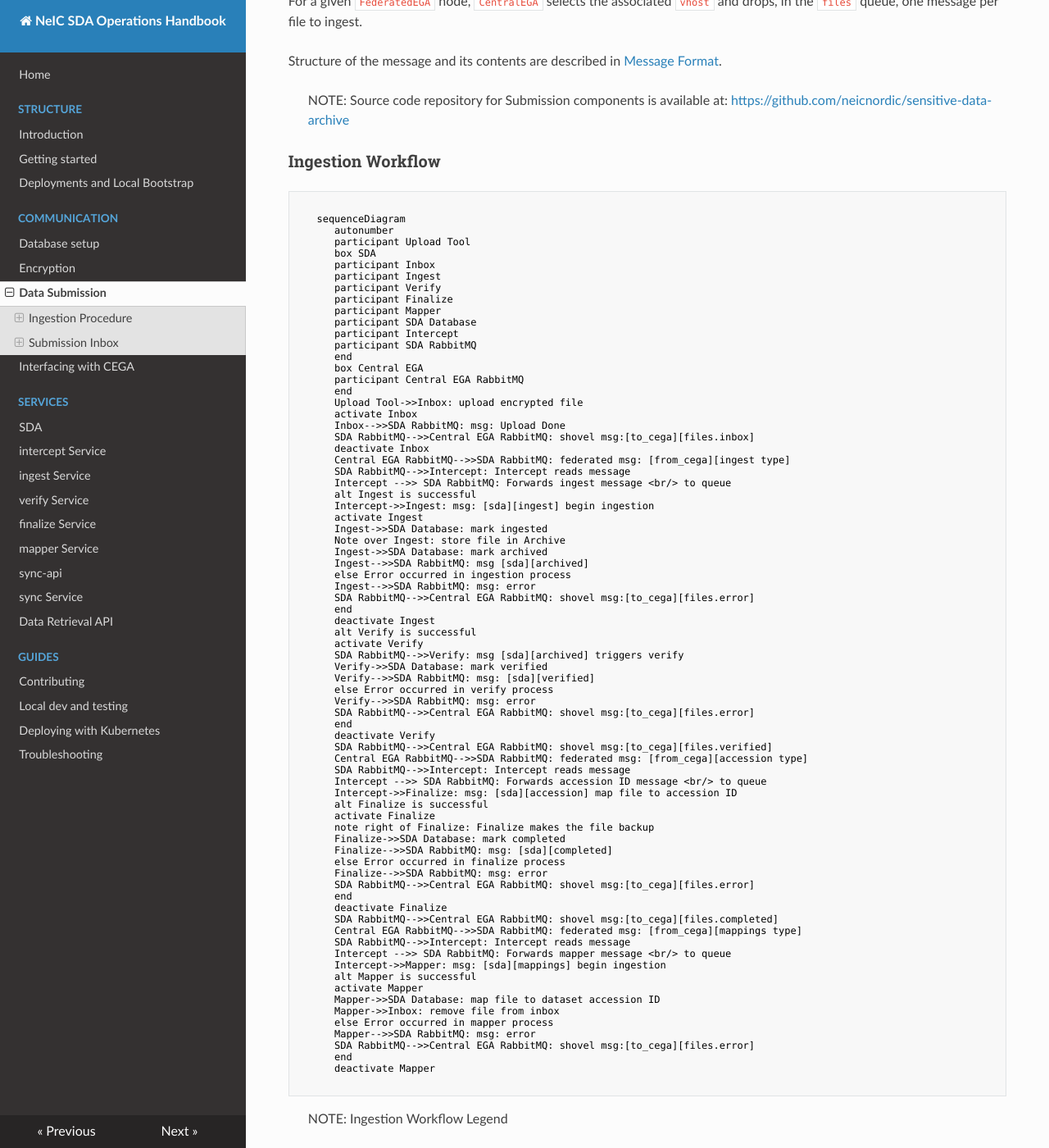
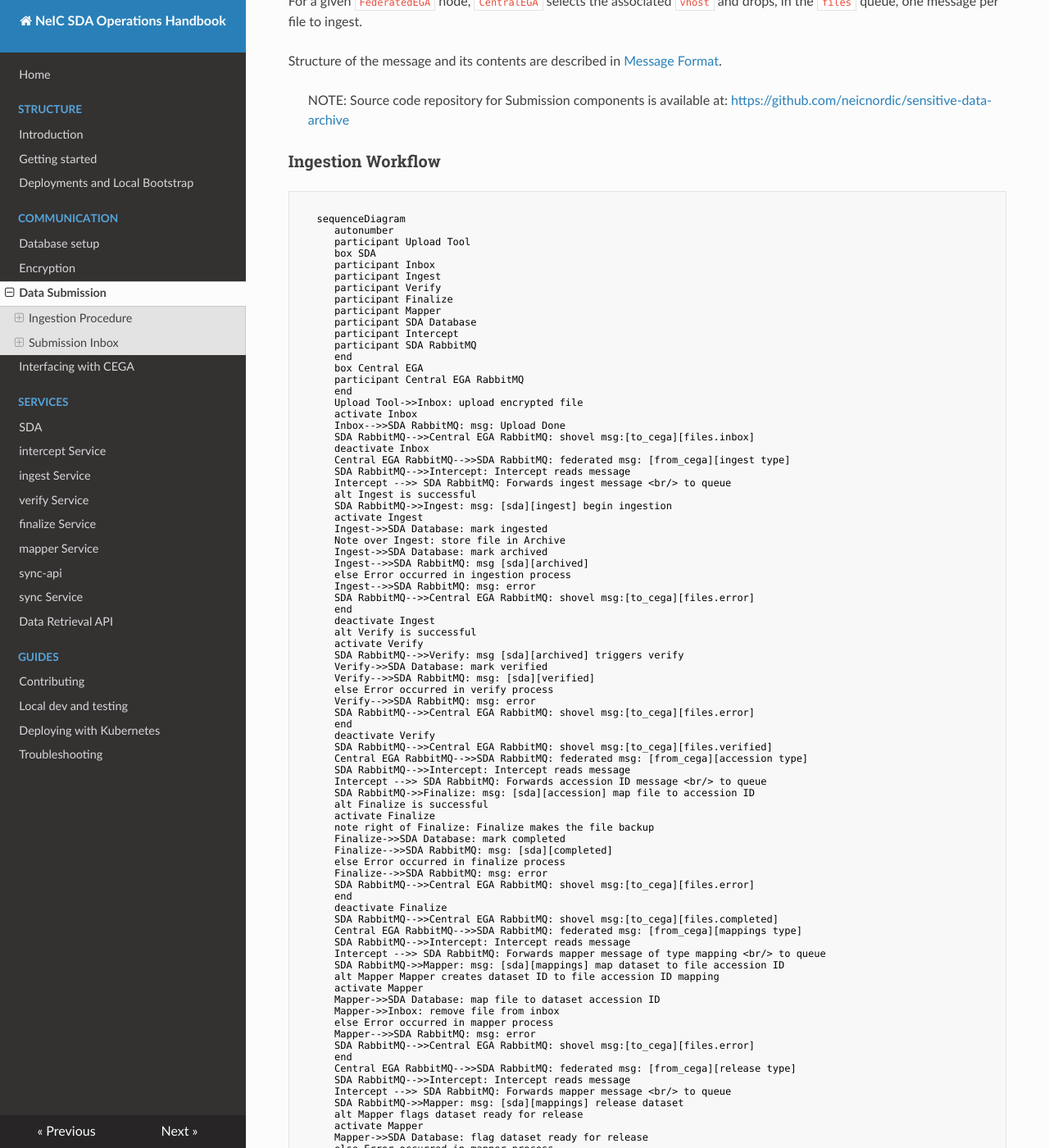
Before and after one commit to neicnordic/neic-sda, an MkDocs documentation site: the page built from docs/submission.md, in a window 1280 px wide and 1400 px high, scrolled down 226 px. Shown: the whole window at 82% size. Built offline with MkDocs 1.6.1, drawn with Linux system fonts in a browser that asks for light colours; nearby versions of some CDN libraries; some of the changed text lies outside the part shown.

Commit message:
Update Ingestion workflow diagram with release and deprecate

```diff
--- a/docs/submission.md
+++ b/docs/submission.md
@@ -43,7 +43,7 @@
       SDA RabbitMQ-->>Intercept: Intercept reads message
       Intercept -->> SDA RabbitMQ: Forwards ingest message <br/> to queue
       alt Ingest is successful
-      Intercept->>Ingest: msg: [sda][ingest] begin ingestion
+      SDA RabbitMQ->>Ingest: msg: [sda][ingest] begin ingestion
       activate Ingest
       Ingest->>SDA Database: mark ingested
       Note over Ingest: store file in Archive
@@ -68,7 +68,7 @@
       Central EGA RabbitMQ-->>SDA RabbitMQ: federated msg: [from_cega][accession type]
       SDA RabbitMQ-->>Intercept: Intercept reads message
       Intercept -->> SDA RabbitMQ: Forwards accession ID message <br/> to queue
-      Intercept->>Finalize: msg: [sda][accession] map file to accession ID
+      SDA RabbitMQ->>Finalize: msg: [sda][accession] map file to accession ID
       alt Finalize is successful
       activate Finalize
       note right of Finalize: Finalize makes the file backup
@@ -82,12 +82,34 @@
       SDA RabbitMQ-->>Central EGA RabbitMQ: shovel msg:[to_cega][files.completed]
       Central EGA RabbitMQ-->>SDA RabbitMQ: federated msg: [from_cega][mappings type]
       SDA RabbitMQ-->>Intercept: Intercept reads message
-      Intercept -->> SDA RabbitMQ: Forwards mapper message <br/> to queue
-      Intercept->>Mapper: msg: [sda][mappings] begin ingestion
-      alt Mapper is successful
+      Intercept -->> SDA RabbitMQ: Forwards mapper message of type mapping <br/> to queue
+      SDA RabbitMQ->>Mapper: msg: [sda][mappings] map dataset to file accession ID
+      alt Mapper Mapper creates dataset ID to file accession ID mapping
       activate Mapper
       Mapper->>SDA Database: map file to dataset accession ID
       Mapper->>Inbox: remove file from inbox
+      else Error occurred in mapper process
+      Mapper-->>SDA RabbitMQ: msg: error
+      SDA RabbitMQ-->>Central EGA RabbitMQ: shovel msg:[to_cega][files.error]
+      end
+      Central EGA RabbitMQ-->>SDA RabbitMQ: federated msg: [from_cega][release type]
+      SDA RabbitMQ-->>Intercept: Intercept reads message
+      Intercept -->> SDA RabbitMQ: Forwards mapper message <br/> to queue
+      SDA RabbitMQ->>Mapper: msg: [sda][mappings] release dataset
+      alt Mapper flags dataset ready for release
+      activate Mapper
+      Mapper->>SDA Database: flag dataset ready for release
+      else Error occurred in mapper process
+      Mapper-->>SDA RabbitMQ: msg: error
+      SDA RabbitMQ-->>Central EGA RabbitMQ: shovel msg:[to_cega][files.error]
+      end
+      Central EGA RabbitMQ-->>SDA RabbitMQ: federated msg: [from_cega][deprecate type]
+      SDA RabbitMQ-->>Intercept: Intercept reads message
+      Intercept -->> SDA RabbitMQ: Forwards mapper message  <br/> to queue
+      SDA RabbitMQ->>Mapper: msg: [sda][mappings] deprecate dataset
+      alt Mapper flags dataset as deprecated
+      activate Mapper
+      Mapper->>SDA Database: flag dataset as deprecated
       else Error occurred in mapper process
       Mapper-->>SDA RabbitMQ: msg: error
       SDA RabbitMQ-->>Central EGA RabbitMQ: shovel msg:[to_cega][files.error]
```
